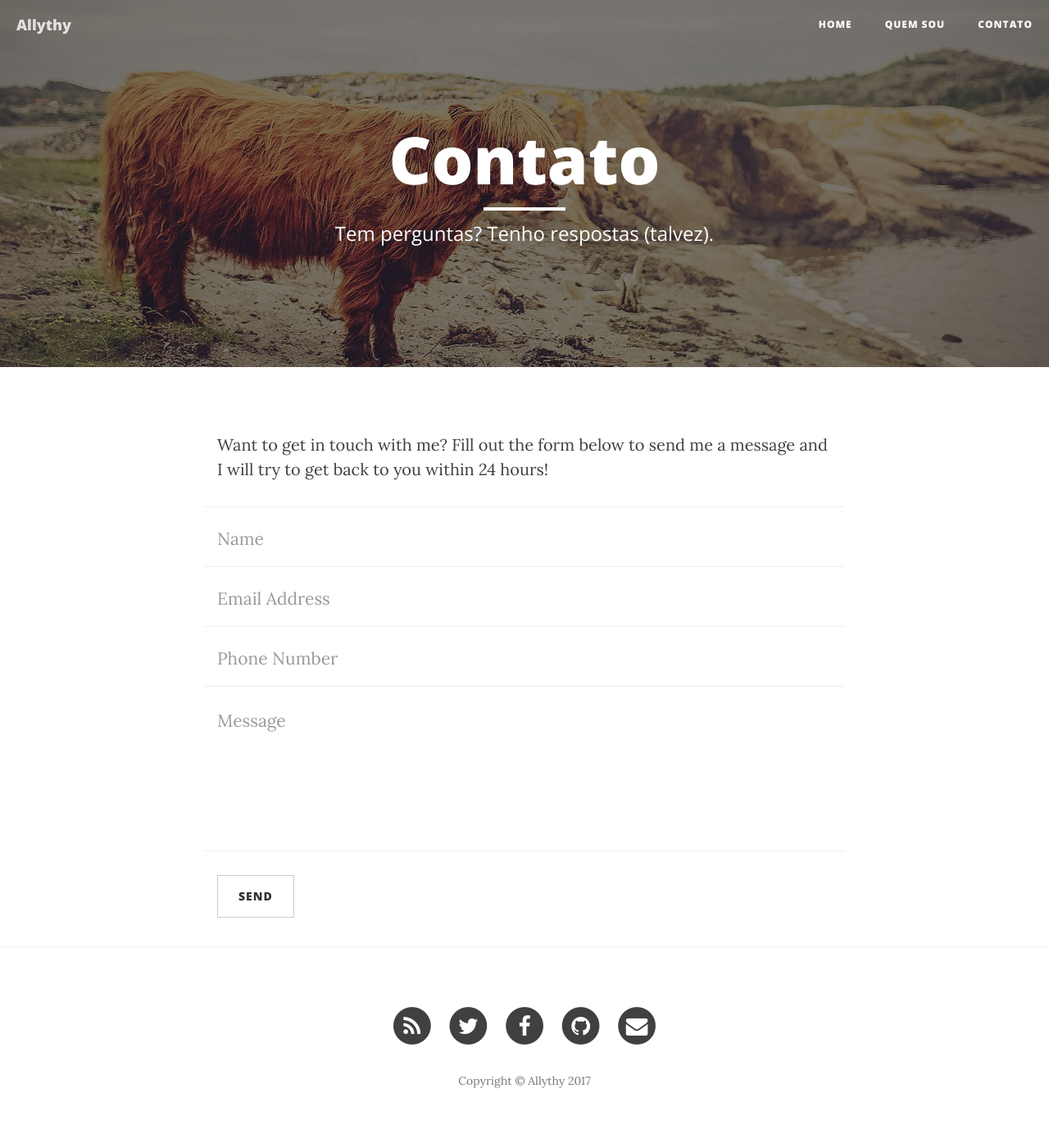
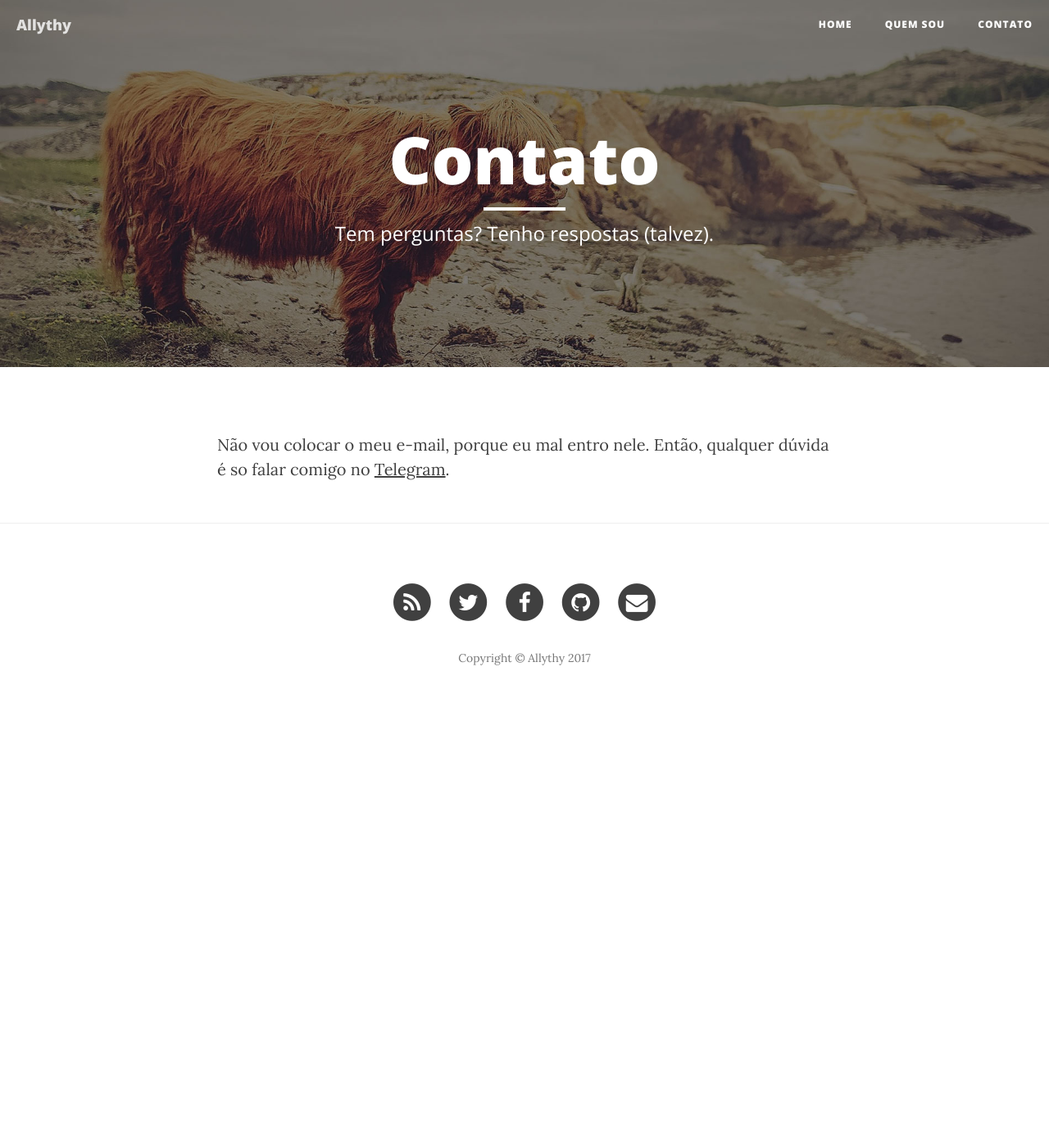
Before and after one commit to allythy/allythy.github.io, a Jekyll site: the page built from contact.html, in a window 1280 px wide. Shown: the whole page at 82% size. Built offline with Jekyll 4.4.1, drawn with Linux system fonts in a browser that asks for light colours; nearby versions of some CDN libraries; after the commit the page ends 900 px from its top, so only the background shows below that.

Commit message:
alterando o contato

```diff
--- a/contact.html
+++ b/contact.html
@@ -5,44 +5,4 @@ description: "Tem perguntas? Tenho respostas (talvez)."
 header-img: "img/contact-bg.jpg"
 ---
 
-<p>Want to get in touch with me? Fill out the form below to send me a message and I will try to get back to you within 24 hours!</p>
-<!-- Contact Form - Enter your email address on line 19 of the mail/contact_me.php file to make this form work. -->
-<!-- WARNING: Some web hosts do not allow emails to be sent through forms to common mail hosts like Gmail or Yahoo. It's recommended that you use a private domain email address! -->
-<!-- NOTE: To use the contact form, your site must be on a live web host with PHP! The form will not work locally! -->
-<form name="sentMessage" id="contactForm" novalidate>
-    <div class="row control-group">
-        <div class="form-group col-xs-12 floating-label-form-group controls">
-            <label>Name</label>
-            <input type="text" class="form-control" placeholder="Name" id="name" required data-validation-required-message="Please enter your name.">
-            <p class="help-block text-danger"></p>
-        </div>
-    </div>
-    <div class="row control-group">
-        <div class="form-group col-xs-12 floating-label-form-group controls">
-            <label>Email Address</label>
-            <input type="email" class="form-control" placeholder="Email Address" id="email" required data-validation-required-message="Please enter your email address.">
-            <p class="help-block text-danger"></p>
-        </div>
-    </div>
-    <div class="row control-group">
-        <div class="form-group col-xs-12 floating-label-form-group controls">
-            <label>Phone Number</label>
-            <input type="tel" class="form-control" placeholder="Phone Number" id="phone" required data-validation-required-message="Please enter your phone number.">
-            <p class="help-block text-danger"></p>
-        </div>
-    </div>
-    <div class="row control-group">
-        <div class="form-group col-xs-12 floating-label-form-group controls">
-            <label>Message</label>
-            <textarea rows="5" class="form-control" placeholder="Message" id="message" required data-validation-required-message="Please enter a message."></textarea>
-            <p class="help-block text-danger"></p>
-        </div>
-    </div>
-    <br>
-    <div id="success"></div>
-    <div class="row">
-        <div class="form-group col-xs-12">
-            <button type="submit" class="btn btn-default">Send</button>
-        </div>
-    </div>
-</form>
+<p>Não vou colocar o meu e-mail, porque eu mal entro nele. Então, qualquer dúvida é so falar comigo no <a href="https://t.me/allythy ">Telegram</a>.</p>
--- a/index.html
+++ b/index.html
@@ -24,12 +24,12 @@ description: "A mudança é um processo essencial de toda existência"
 <ul class="pager">
     {% if paginator.previous_page %}
     <li class="previous">
-        <a href="{{ paginator.previous_page_path | prepend: site.baseurl | replace: '//', '/' }}">&larr; Newer Posts</a>
+        <a href="{{ paginator.previous_page_path | prepend: site.baseurl | replace: '//', '/' }}">&larr; Postagem recentes</a>
     </li>
     {% endif %}
     {% if paginator.next_page %}
     <li class="next">
-        <a href="{{ paginator.next_page_path | prepend: site.baseurl | replace: '//', '/' }}">Older Posts &rarr;</a>
+        <a href="{{ paginator.next_page_path | prepend: site.baseurl | replace: '//', '/' }}">Postagem antigas &rarr;</a>
     </li>
     {% endif %}
 </ul>
```
Also changed, not shown: img/home-bg.jpg (deleted), img/post-bg-02.jpg (deleted), img/post-bg-03.jpg (deleted), img/post-bg-05.jpg (deleted), img/post-bg-06.jpg (deleted), img/post-sample-image.jpg (deleted), 10 other files.
